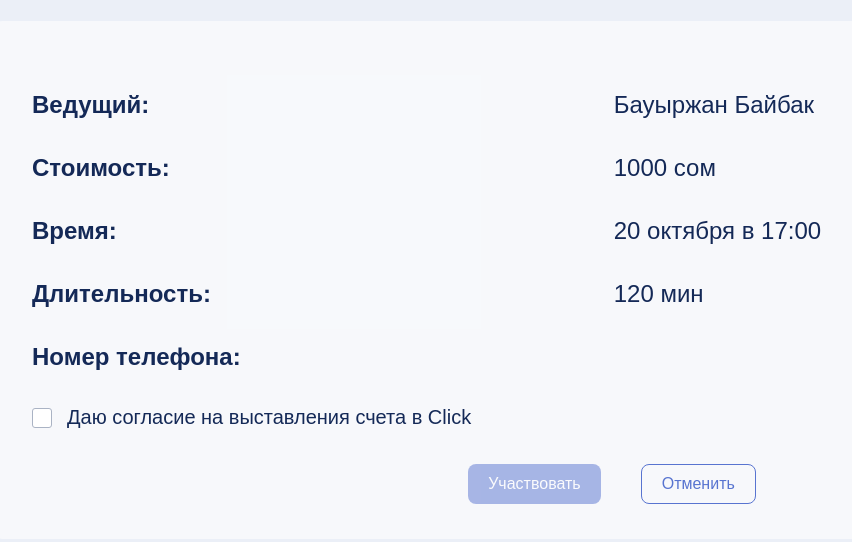
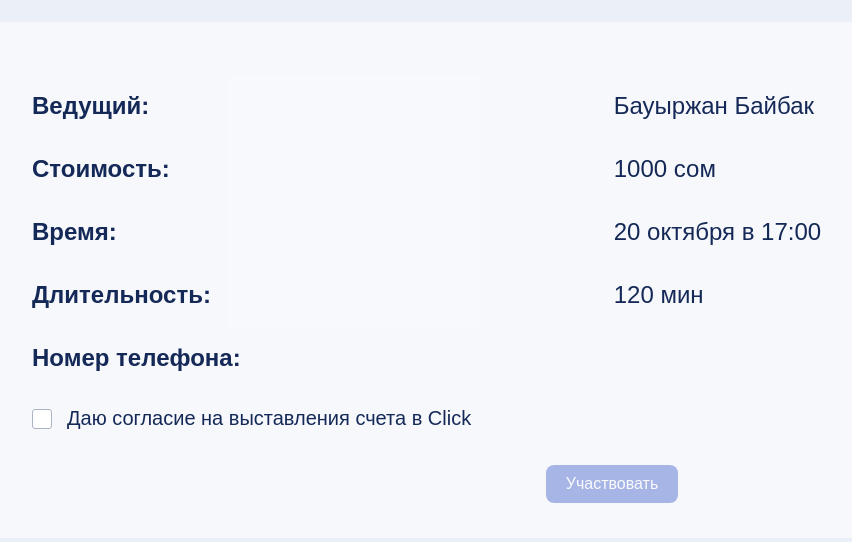
Before and after one commit to wd21th/confirmation_page, a plain HTML site: page index.html in a window 1280 px wide. Shown: the part 180-722 px from the top of the page, without its empty margins (28-880 px from the left). Drawn offline with Linux system fonts and the light colour scheme.

Commit message:
remove cancel button

```diff
--- a/index.html
+++ b/index.html
@@ -45,7 +45,7 @@
                    </tbody>
                </table>
                <div class="ncds892">
-                   <div class="row-reverse slim_width constraint-v">
+                   <div class="row-reverse slim_width constraint-v parent">
                        <input class="real_checkbox" type="checkbox" id="confirm"/>
                        <label for="confirm" class="slim_height cnas218">Даю согласие на выставления счета в Click</label>
                        <label class="ncrm-checkbox jcd12" for="confirm">
@@ -57,10 +57,6 @@
                    <button class="submit_button disabled">
                        Участвовать
                    </button>
-                   <button class="cancel_button">
-                       Отменить
-                   </button>
-
                </div>
            </div>
        </main>
--- a/script.js
+++ b/script.js
@@ -3,13 +3,6 @@ var submit_button = document.querySelector(".submit_button");
 submit_button.addEventListener("click", function() {
     // redirect to thank you page
     window.location.href = "thank_you.html";
-})
-
-var cancel_button = document.querySelector(".cancel_button");
-
-cancel_button.addEventListener("click", function() {
-    //  close window
-    window.close();
 })
 
 var confirm = document.querySelector("input#confirm");
--- a/style.css
+++ b/style.css
@@ -82,20 +82,6 @@ main > div {
     background: #5874D0;
     border-radius: 8px;
     padding: 10px 20px;
-margin-right: 20px;
-}
-.cancel_button {
-    font-family: 'Ubuntu', sans-serif;
-    font-style: normal;
-    font-weight: 400;
-    font-size: 16px;
-    line-height: 18px;
-    border: 1px solid #5874D0;
-    color: #5874D0;
-    background: transparent;
-    border-radius: 8px;
-    padding: 10px 20px;
-    margin-left: 20px;
 }
 
 .succes-subtitle{
@@ -154,7 +140,9 @@ margin-right: 20px;
 
 }
 
-
+.parent {
+  position: relative;
+}
 
 /* row-rewerse */
 .row-reverse {
```
